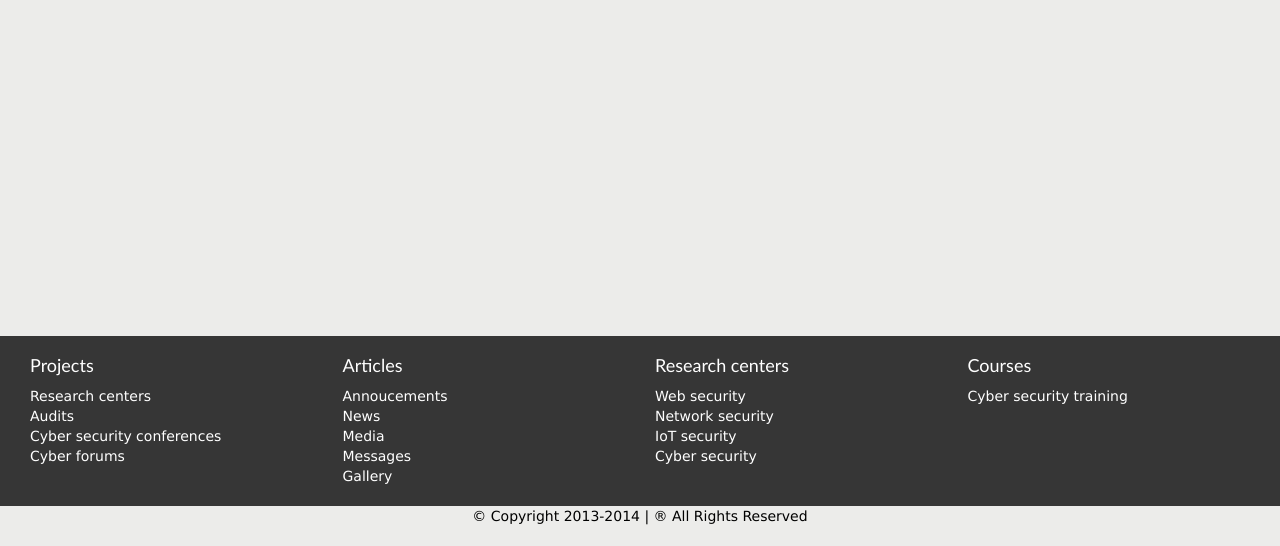
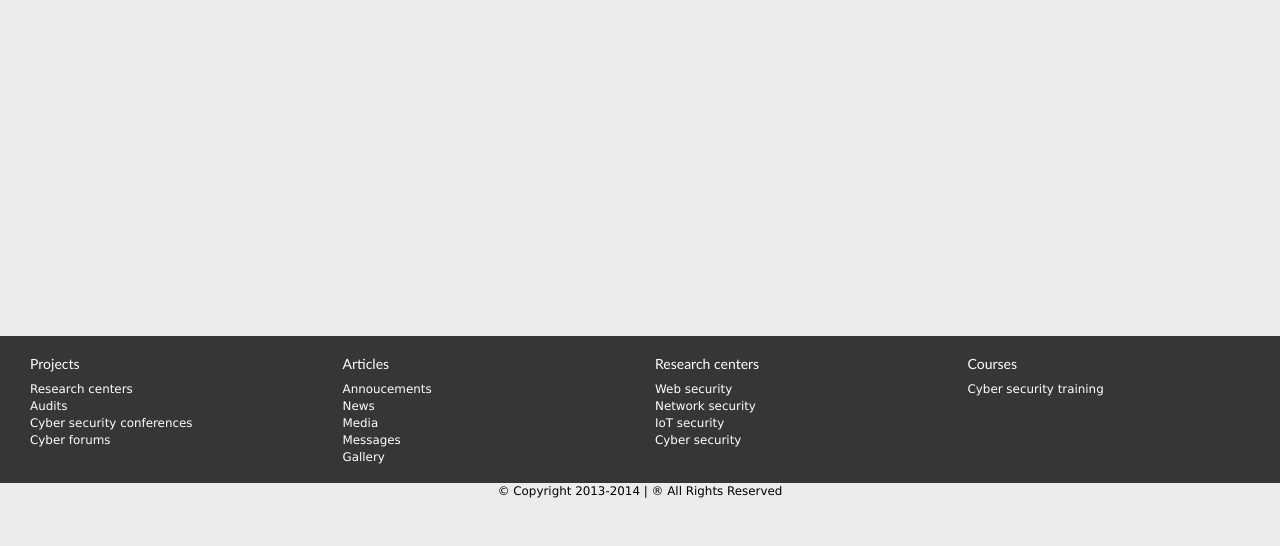
Before and after one commit to TechArms/ncdrc, a website: page client/index.html in a window 1280 px wide. Shown: the part 254-800 px from the top of the page. Drawn offline with nearby package versions, Linux system fonts and the light colour scheme; no server answers.

Commit message:
Footer change

```diff
--- a/client/modules/navigation/footer.html
+++ b/client/modules/navigation/footer.html
@@ -1,6 +1,6 @@
 <div class="row" ng-controller="NavigationController">
     <div class="col-sm-3 col-xs-5" ng-repeat="footer in footers">
-        <h4 class="footer-link">{{footer.title}}</h4>
+        <h5 class="footer-link">{{footer.title}}</h5>
         <a class="block footer-link" ng-repeat="link in footer.links" ng-href="{{link.url}}">{{link.title}}</a>
     </div>
     <div class="socialLinkFooter">
--- a/client/styles/default.css
+++ b/client/styles/default.css
@@ -269,6 +269,7 @@ h1, h2, h3, h4, h5, h6 {
 .footer {
     background-color: #D9853B;
     color: white;
+    font-size: 85%;
 }
 .footer-link{
     color: #FFFFFF;
```
